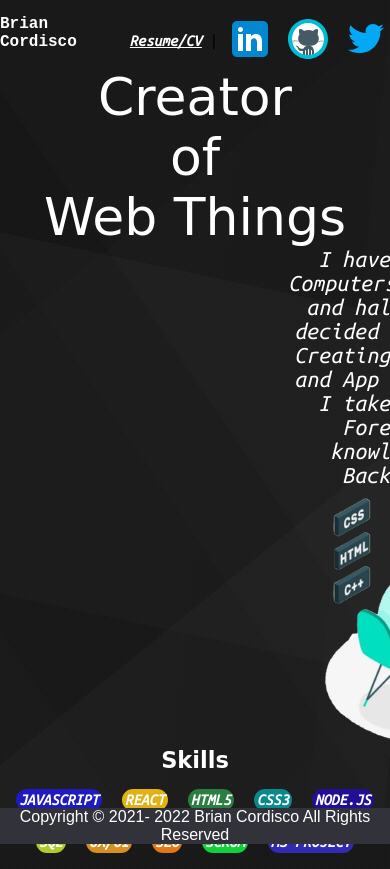
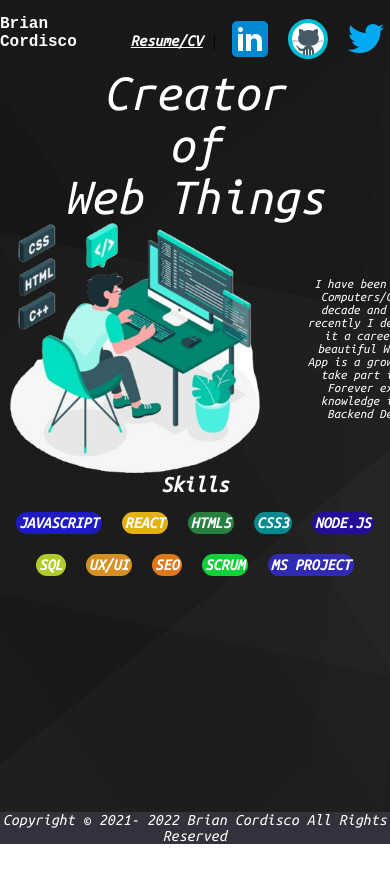
Before and after one commit to desiredstate2021/Landing-Page, a plain HTML site: page index.html in a window 390 px wide. After the commit the page ends 844 px from the top, so only its background shows below. Drawn offline with Linux system fonts and the light colour scheme; a web font is replaced by a local one.

Commit message:
fixed some responsivness

```diff
--- a/queries.css
+++ b/queries.css
@@ -1,23 +1,32 @@
 /* rem and em do NOT depend on html font-size in media queries!
 Instead, 1rem = 1em = 16px */
 
-@media (max-width: 30rem) {
+@media (max-width: 480px) {
+    body {
+        overflow: hidden;
+    }
+    .info {}
     .bio {
-        margin-left: auto;
-        margin-right: auto;
-        width: fit-content;
-        display: grid;
-        grid-template-columns: 1fr;
+        width: 480px;
         background-color: transparent;
-        gap: 0.625rem;
+        /* gap: 0.625rem; */
+    }
+    .bio-2 {
+        font-size: small;
+        text-align: center;
+        align-self: center;
+        font-family: 'Ubuntu Mono', monospace;
+        color: white;
+        width: 200px;
+        padding-left: 25px;
     }
     .title {
-        display: flex;
+        /* display: flex;
         flex-wrap: wrap;
         justify-content: center;
-        align-items: center;
+        align-items: center; */
         color: white;
-        font-family: "Smooch", cursive;
+        font-family: 'Ubuntu Mono', monospace;
         font-size: 3.25rem;
         flex-direction: column;
     }
@@ -26,7 +35,7 @@ Instead, 1rem = 1em = 16px */
         justify-content: center;
         color: white;
         padding-bottom: 1rem;
-        font-family: "Smooch", cursive;
+        font-family: 'Ubuntu Mono', monospace;
         font-size: 0.9375rem;
     }
     .image {
--- a/style.css
+++ b/style.css
@@ -11,7 +11,6 @@ html {
     background-attachment: fixed;
     background-image: linear-gradient(12deg, rgba(193, 193, 193, 0.05) 0%, rgba(193, 193, 193, 0.05) 2%, rgba(129, 129, 129, 0.05) 2%, rgba(129, 129, 129, 0.05) 27%, rgba(185, 185, 185, 0.05) 27%, rgba(185, 185, 185, 0.05) 66%, rgba(83, 83, 83, 0.05) 66%, rgba(83, 83, 83, 0.05) 100%), linear-gradient(321deg, rgba(240, 240, 240, 0.05) 0%, rgba(240, 240, 240, 0.05) 13%, rgba(231, 231, 231, 0.05) 13%, rgba(231, 231, 231, 0.05) 34%, rgba(139, 139, 139, 0.05) 34%, rgba(139, 139, 139, 0.05) 71%, rgba(112, 112, 112, 0.05) 71%, rgba(112, 112, 112, 0.05) 100%), linear-gradient(236deg, rgba(189, 189, 189, 0.05) 0%, rgba(189, 189, 189, 0.05) 47%, rgba(138, 138, 138, 0.05) 47%, rgba(138, 138, 138, 0.05) 58%, rgba(108, 108, 108, 0.05) 58%, rgba(108, 108, 108, 0.05) 85%, rgba(143, 143, 143, 0.05) 85%, rgba(143, 143, 143, 0.05) 100%), linear-gradient(96deg, rgba(53, 53, 53, 0.05) 0%, rgba(53, 53, 53, 0.05) 53%, rgba(44, 44, 44, 0.05) 53%, rgba(44, 44, 44, 0.05) 82%, rgba(77, 77, 77, 0.05) 82%, rgba(77, 77, 77, 0.05) 98%, rgba(8, 8, 8, 0.05) 98%, rgba(8, 8, 8, 0.05) 100%), linear-gradient(334deg, hsl(247, 0%, 2%), hsl(247, 0%, 2%));
     min-height: 100vh;
-    font-family: "Space Grotesk", sans-serif;
 }
 
 .nav {
@@ -63,6 +62,7 @@ a:hover {
     background-color: rgb(50, 50, 59);
     color: white;
     text-align: center;
+    font-family: 'Ubuntu Mono', monospace;
 }
 
 .image {
```
